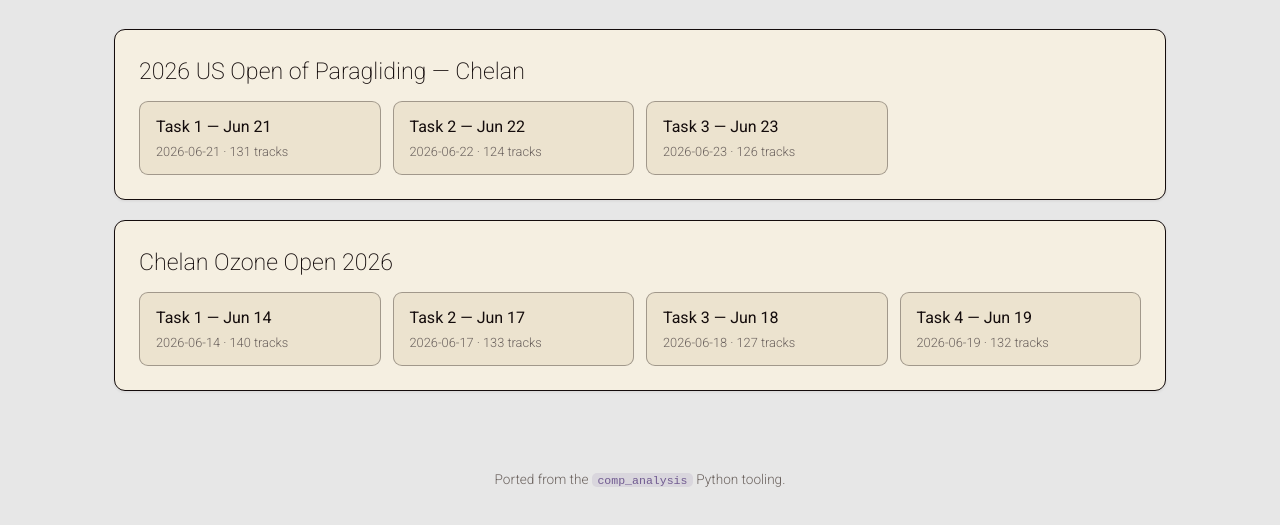
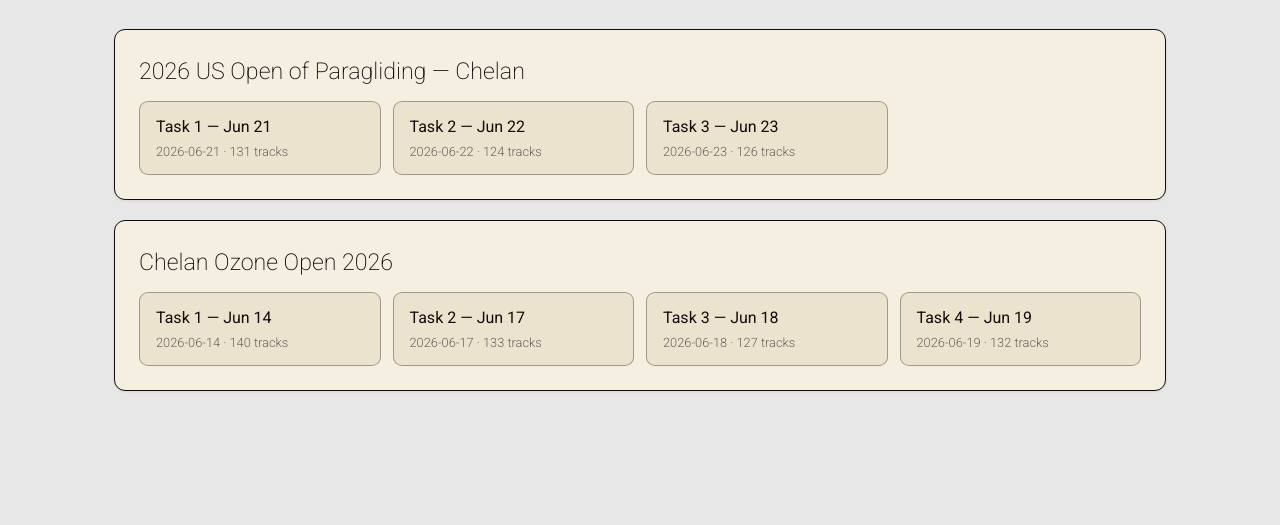
Before and after one commit to BarlowR/igc-comp-analysis-web, an Astro site: page /archive in a window 1280 px wide. Shown: the part 149-674 px from the top of the page. Built offline with nearby package versions, Linux system fonts and the light colour scheme; Astro itself is replaced by a stand-in of ours.

Commit message:
Add start gate time and remove footer

```diff
--- a/src/layouts/Base.astro
+++ b/src/layouts/Base.astro
@@ -1,5 +1,5 @@
 ---
-// Shared page shell: head, fonts, global styles, top nav, and footer.
+// Shared page shell: head, fonts, global styles, and top nav.
 import '../styles/global.css';
 
 interface Props {
@@ -37,9 +37,5 @@
     </nav>
 
     <slot />
-
-    <footer>
-      <p>Ported from the <code>comp_analysis</code> Python tooling.</p>
-    </footer>
   </body>
 </html>
--- a/src/styles/global.css
+++ b/src/styles/global.css
@@ -129,8 +129,7 @@
   font-size: 0.95rem;
 }
 
-.field-label code,
-footer code {
+.field-label code {
   background: rgba(112, 90, 144, 0.12);
   color: var(--accent);
   padding: 0.05rem 0.35rem;
@@ -472,12 +471,3 @@
 .archive-empty {
   color: var(--muted);
 }
-
-footer {
-  max-width: 1100px;
-  margin: 0 auto;
-  padding: 1rem 1.5rem 3rem;
-  color: var(--muted);
-  font-size: 0.85rem;
-  text-align: center;
-}
```
Also changed, not shown: src/lib/competition.ts (+9 -1 lines), src/scripts/analysis.ts (+14 -0 lines).
